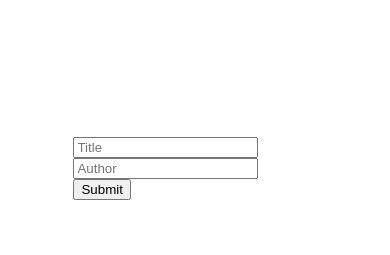
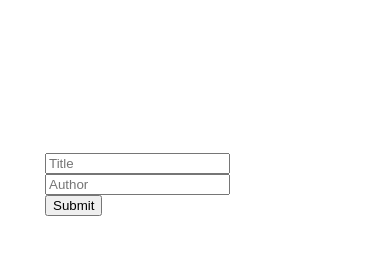
Before and after one commit to AdedayoOpeyemi/awesome-books, a website with bundled scripts: page index.html in a window 390 px wide. Shown: the part 61-316 px from the top of the page. Built offline with nearby package versions, Linux system fonts and the light colour scheme.

Commit message:
Added responsiveness to table

```diff
--- a/index.html
+++ b/index.html
@@ -9,7 +9,7 @@
   </head>
   <body>
     <h1>Awesome books</h1>
-    <div class="book_holder"></div>
+    <div><ul class="book_holder"></ul></div>
     <br />
     <form>
       <input
--- a/styles.css
+++ b/styles.css
@@ -13,11 +13,12 @@ h1 {
 
 .book_holder,
 form {
-  width: 65%;
-  min-width: 200px;
+  width: 40%;
+  min-width: 300px;
   min-height: 100px;
   margin-right: auto;
   margin-left: auto;
+  max-width: 500px;
 }
 
 li {
```
